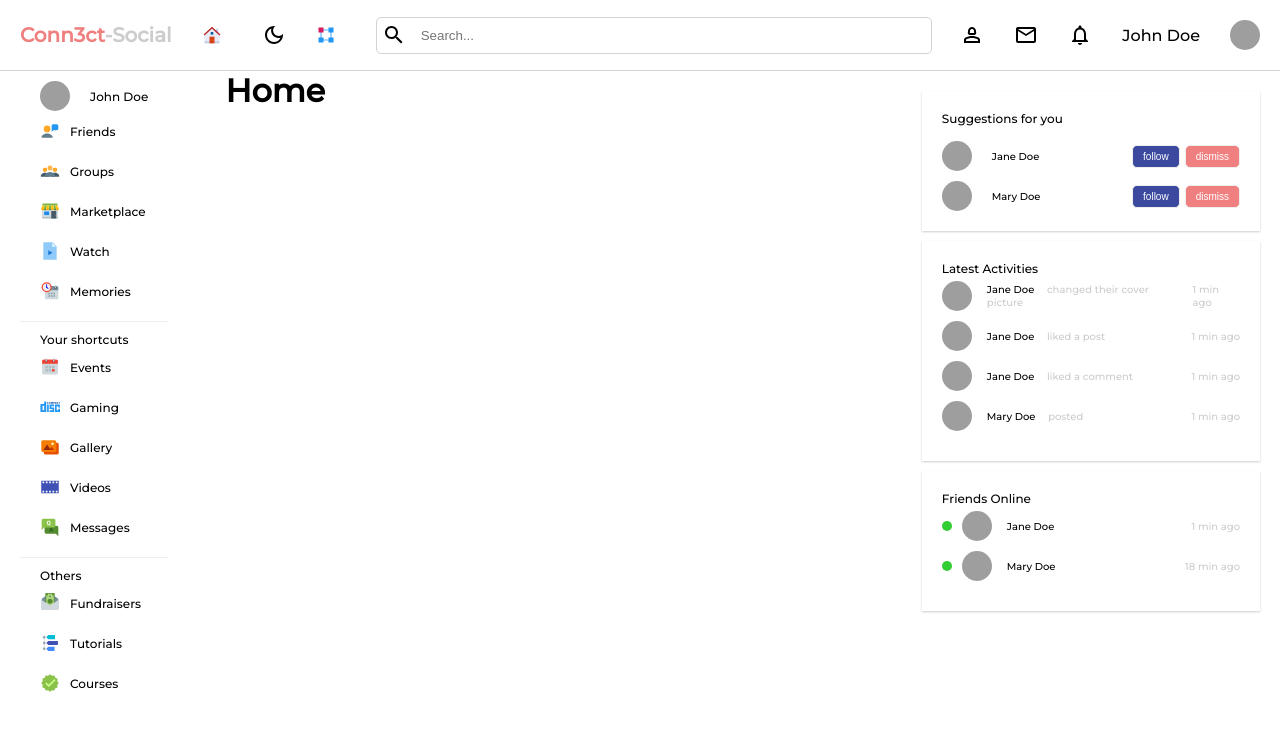
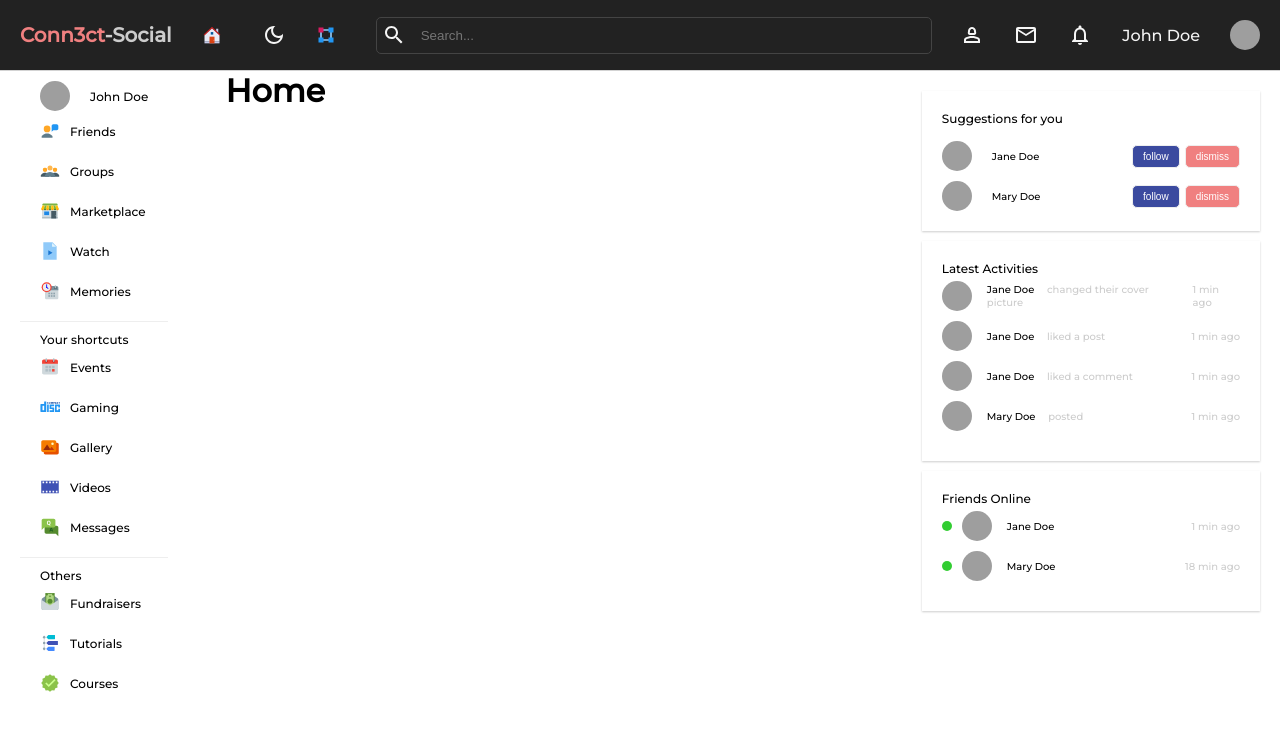
Before and after one commit to Bwogi/socialmediafrontend-sass, a React (Create React App) app: page / in a window 1280 px wide. Shown: the top 730 px of the page. Built offline with nearby package versions, Linux system fonts and the light colour scheme; grey boxes are pictures that could not be loaded.

Commit message:
navbar darkmode completed

```diff
--- a/src/App.js
+++ b/src/App.js
@@ -13,6 +13,7 @@
 import Leftbar from './components/Leftbar/Leftbar';
 import Rightbar from './components/Rightbar/Rightbar';
 import Profile from './pages/Profile/Profile';
+import './style.scss';
 
 const App = () => {
 	// we are not logged in yet
@@ -27,7 +28,7 @@
 
 	const Layout = () => {
 		return (
-			<div>
+			<div className='theme-dark'>
 				<Navbar />
 				<div style={{ display: 'flex' }}>
 					<Leftbar />
--- a/src/components/Navbar/navbar.scss
+++ b/src/components/Navbar/navbar.scss
@@ -1,4 +1,7 @@
+@import '../../style.scss';
+
 .navbar {
+	@include themify($themes) {
 		display: flex;
 		justify-content: space-between;
 		align-items: center;
@@ -9,7 +12,8 @@
 		position: sticky;
 
 		top: 0;
-	background-color: #fff;
+		background-color: themed('bg');
+		color: themed('textColor');
 
 		.left {
 			display: flex;
@@ -30,7 +34,7 @@
 				font-size: 20px;
 				padding: 10px 0;
 				margin-right: 10px;
-			color: blue;
+				color: themed('logo');
 				cursor: pointer;
 			}
 
@@ -38,7 +42,7 @@
 				display: flex;
 				align-items: center;
 				gap: 10px;
-			border: 1px solid lightgray;
+				border: 1px solid themed('border');
 				border-radius: 5px;
 				padding: 5px;
 
@@ -47,6 +51,8 @@
 					border: none;
 					padding: 5px;
 					border-radius: 5px;
+					background-color: transparent;
+					color: themed('textColor');
 				}
 			}
 		}
@@ -77,3 +83,4 @@
 			}
 		}
 	}
+}
--- /dev/null
+++ b/src/style.scss
@@ -0,0 +1,40 @@
+$themes: (
+	light: (
+		textColor: #000,
+		bg: white,
+		logo: darkblue,
+		bgSoft: #f6f3f3,
+		textColorsoft: #555,
+		border: lightgray,
+	),
+	dark: (
+		textColor: whitesmoke,
+		bg: #222,
+		logo: white,
+		bgSoft: #333,
+		textColorsoft: lightgray,
+		border: #444,
+	),
+);
+
+@mixin themify($themes) {
+	@each $theme, $map in $themes {
+		.theme-#{$theme} & {
+			$theme-map: () !global;
+			@each $key, $submap in $map {
+				$value: map-get(map-get($themes, $theme), '#{$key}');
+				$theme-map: map-merge(
+					$theme-map,
+					(
+						$key: $value,
+					)
+				) !global;
+			}
+			@content;
+			$theme-map: null !global;
+		}
+	}
+}
+@function themed($key) {
+	@return map-get($theme-map, $key);
+}
```
Lines whose indentation alone changed are shown as unchanged.
